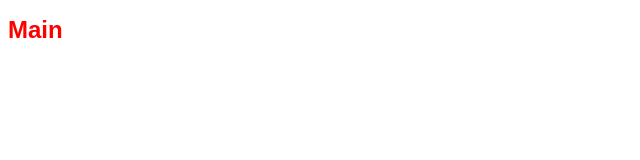
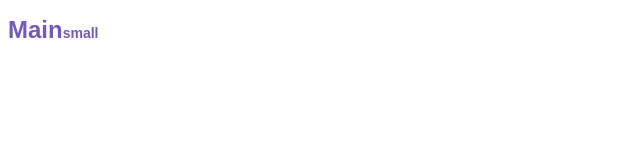
Before and after one commit to felipepassosc/git-repositories-react, a React (Create React App) app: page / in a window 1280 px wide. Shown: the top 160 px of the page, without its empty margins (0-640 px from the left). Built offline with nearby package versions, Linux system fonts and the light colour scheme; the HTML template or start-up script is replaced by a standard one.

Commit message:
encademento de estilos, acessar props do componente dentro do css

```diff
--- a/src/pages/Main/Main.js
+++ b/src/pages/Main/Main.js
@@ -3,7 +3,12 @@ import React from 'react';
 import { Title } from './styles';
 
 function Main() {
-    return <Title error>Main</Title>
+    return (
+    <Title error={false}>
+        Main
+        <small>small</small>
+    </Title>
+    )
 }
 
 export default Main;
--- a/src/pages/Main/styles.js
+++ b/src/pages/Main/styles.js
@@ -5,5 +5,10 @@ export const Title = styled.h1`
     font-size: 24px;
     color: ${props => (props.error ? 'red' : '#7159c1')};
     font-family: Arial, Helvetica, sans-serif;
+
+    small {
+        font-size: 14px
+    }
 `;
 // controlar proproiedades css baseado em props que o componente recebe
+// encademento de estilos, acessar props do componente dentro do css
```
